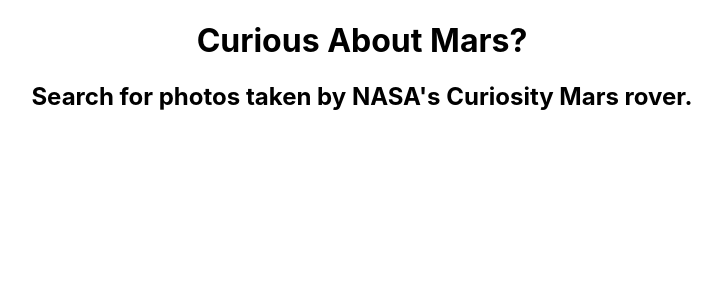
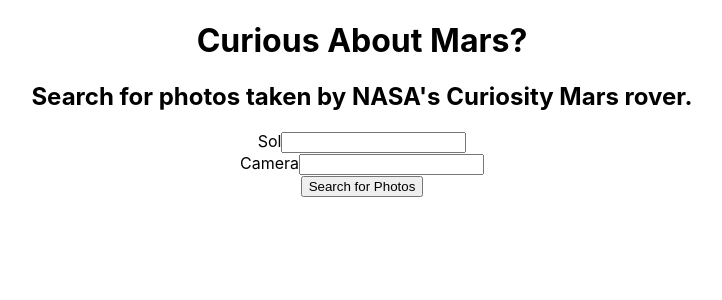
Before and after one commit to allisonkadel/mars-photo-search, a React (Create React App) app in the folder mars-photo-search-client/: page / in a window 1280 px wide. Shown: the top 300 px of the page, without its empty margins (278-1000 px from the left). Built offline with nearby package versions, Linux system fonts and the light colour scheme.

Commit message:
build SearchForm component template and render in App component

```diff
--- a/mars-photo-search-client/src/App.js
+++ b/mars-photo-search-client/src/App.js
@@ -1,12 +1,14 @@
 import React from 'react';
 import logo from './logo.svg';
 import './App.css';
+import SearchForm from './components/SearchForm';
 
 function App() {
   return (
     <div className="App">
       <h1>Curious About Mars?</h1>
       <h2>Search for photos taken by NASA's Curiosity Mars rover.</h2>
+      <SearchForm />
     </div>
   );
 }
--- /dev/null
+++ b/mars-photo-search-client/src/components/SearchForm.js
@@ -0,0 +1,27 @@
+import React, { Component } from 'react';
+
+class SearchForm extends Component {
+  render() {
+    return (
+      <form>
+        <div>
+          <label>Sol</label>
+          <input
+            type='text'
+            name='sol'
+          />
+        </div>
+        <div>
+          <label>Camera</label>
+          <input
+            type='text'
+            name='camera'
+          />
+        </div>
+        <button type='submit'>Search for Photos</button>
+      </form>
+    )
+  }
+}
+
+export default SearchForm;
```
